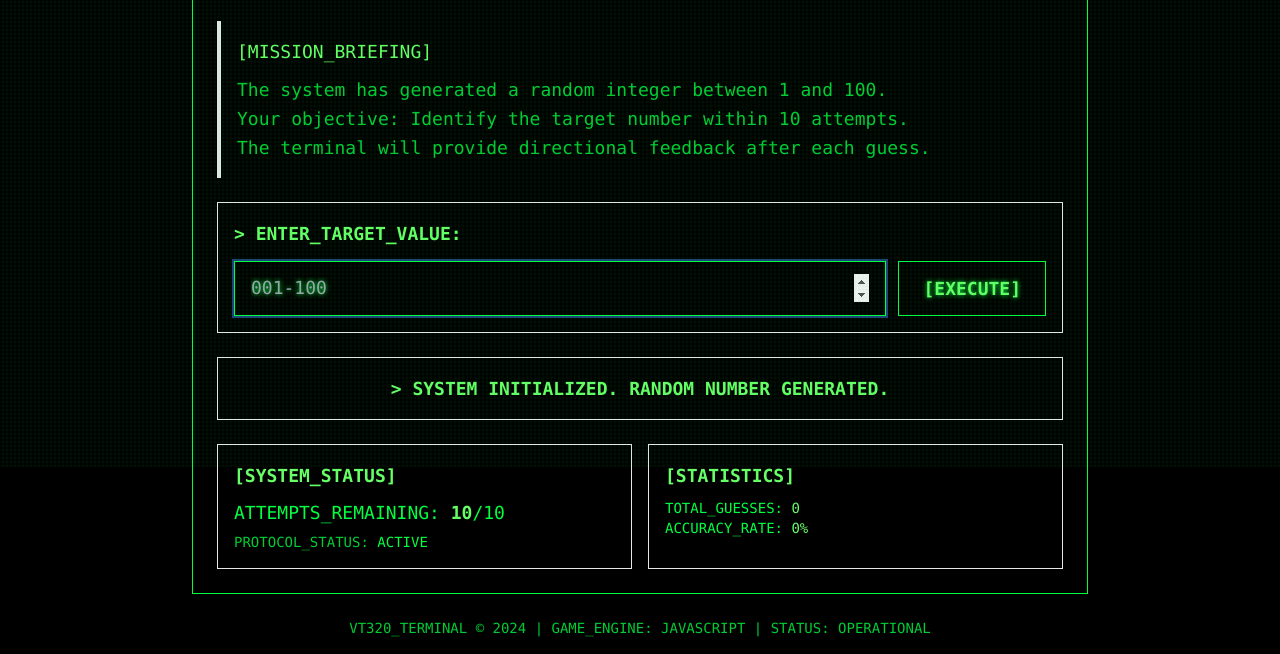
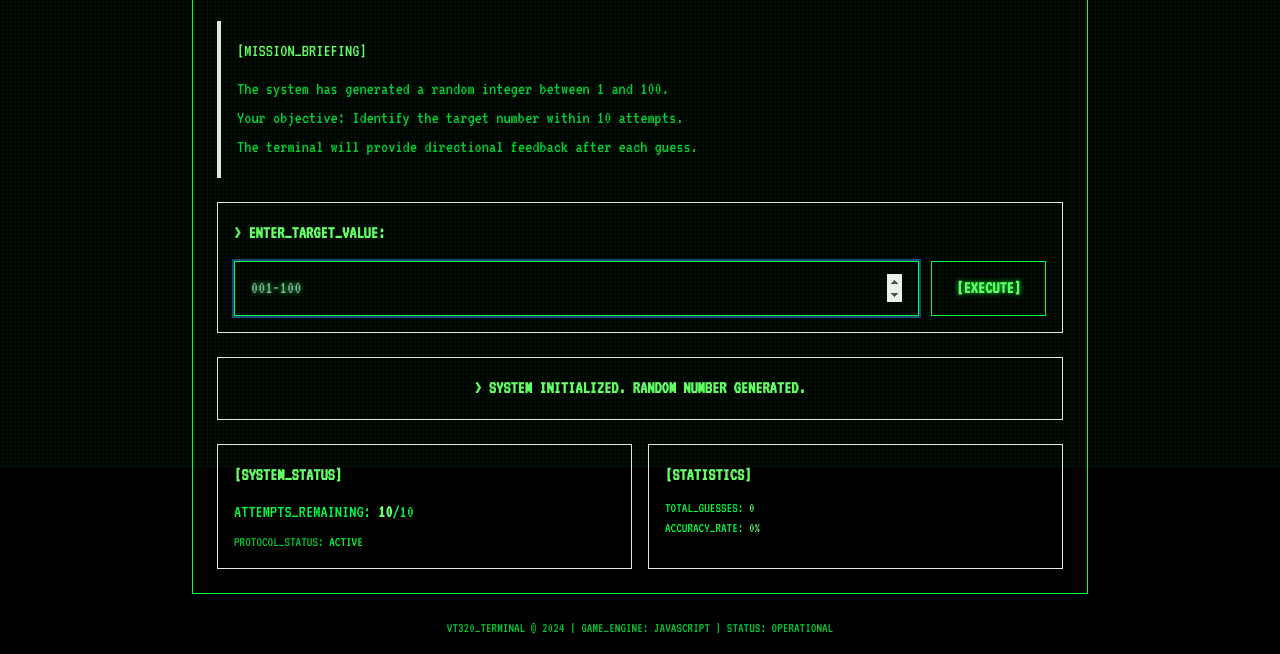
Before and after one commit to Revou-FSSE-Jun25/milestone-2-rachmandika29, a plain HTML site: page pages/numguess.html in a window 1280 px wide. Shown: the part 333-987 px from the top of the page. Drawn offline with nearby package versions, Linux system fonts and the light colour scheme.

Commit message:
refactor: font change to VT320 + change the head iformation

```diff
--- a/pages/numguess.html
+++ b/pages/numguess.html
@@ -3,7 +3,7 @@
 <head>
     <meta charset="UTF-8">
     <meta name="viewport" content="width=device-width, initial-scale=1.0">
-    <title>VT320 Terminal - Number Guessing Game</title>
+    <title>Mainkeun Game Studio - Number Guessing Game</title>
     <meta name="description" content="Classic number guessing game with authentic VT320 terminal styling">
     <script src="https://cdn.tailwindcss.com"></script>
     <link rel="stylesheet" href="../css/vt320-terminal.css">
@@ -11,7 +11,7 @@
     <link rel="preconnect" href="https://fonts.gstatic.com" crossorigin>
     <link href="https://fonts.googleapis.com/css2?family=VT323:wght@400&display=swap" rel="stylesheet">
 </head>
-<body class="bg-black text-terminal-green font-mono min-h-screen p-4 font-vt323 text-lg leading-relaxed overflow-x-hidden">
+<body class="font-['VT323'] bg-black text-terminal-green min-h-screen p-4 text-lg leading-relaxed overflow-x-hidden">
     <!-- Terminal Header -->
     <div class="terminal-scanlines fixed inset-0 pointer-events-none z-10"></div>
 
```
